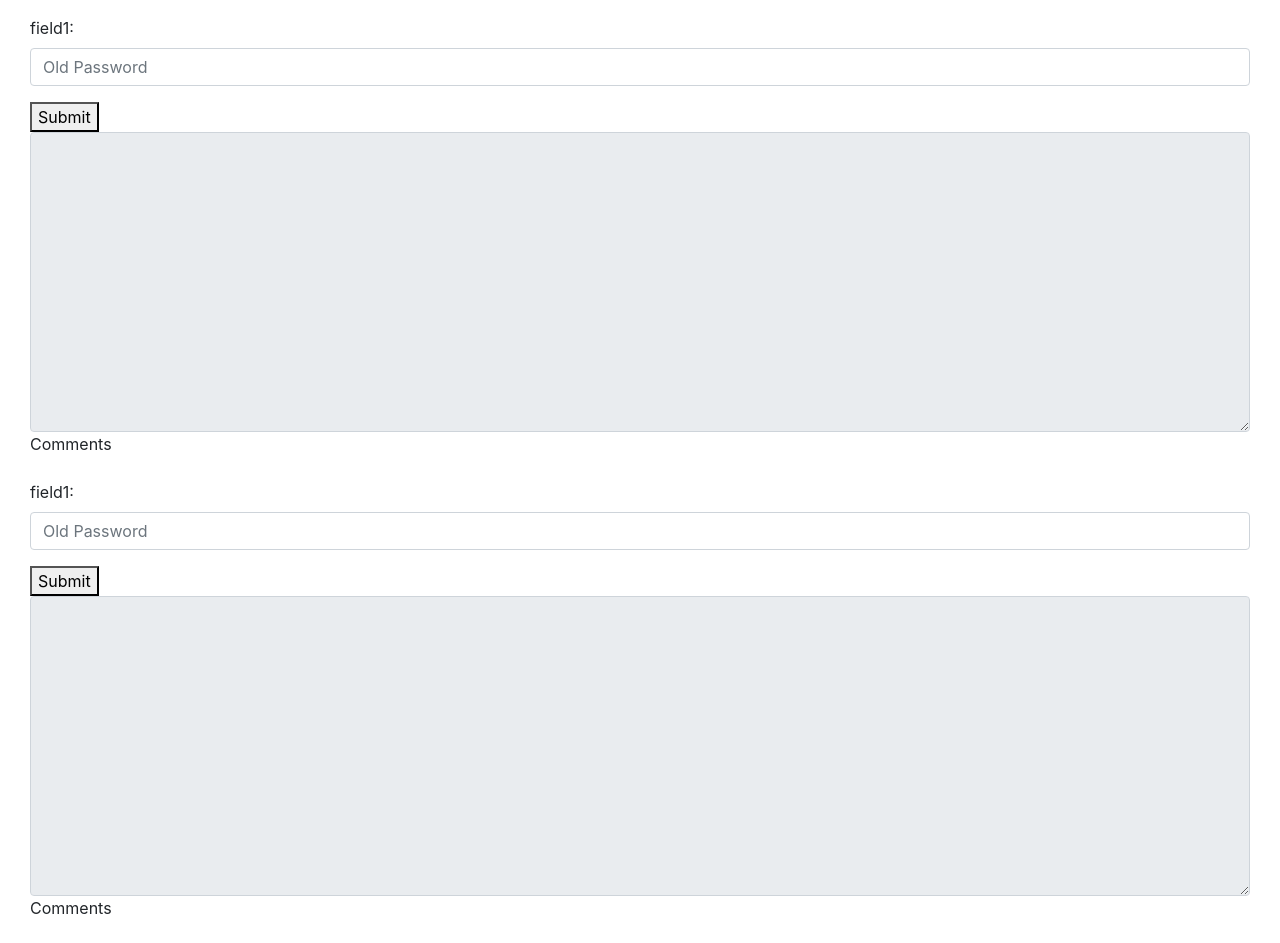
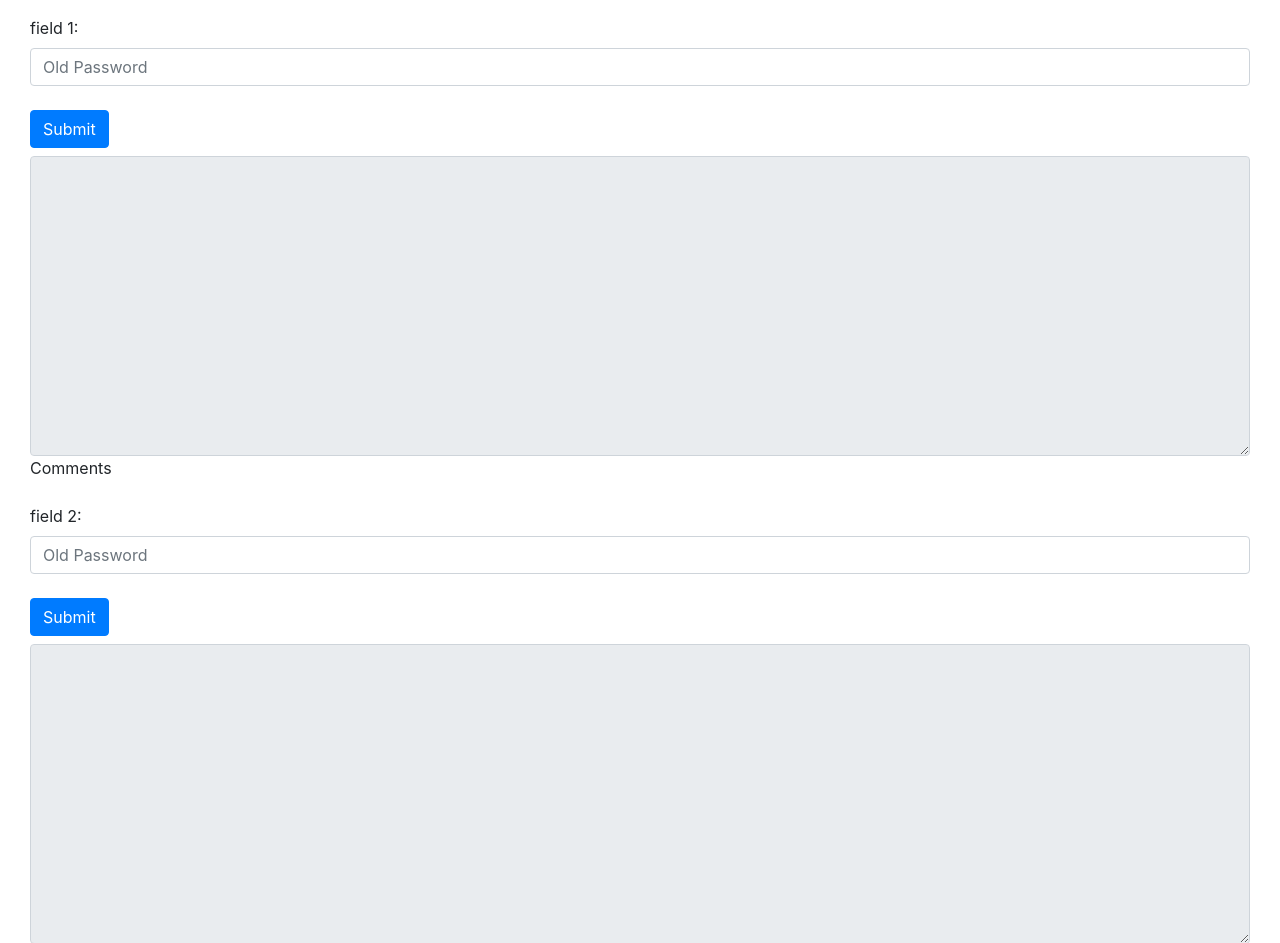
Before and after one commit to wutingting0829/myTFA, a Django app: page /fuzzy/userfuzzy/ in a window 1280 px wide. Shown: the part 56-999 px from the top of the page. Run offline with Django 3.2, Linux system fonts and the light colour scheme; a user stored in the database is signed in; data comes from the database, SQL or seed files in the repository; some libraries are stand-ins or nearby versions.

Commit message:
front-end modification

```diff
--- a/fuzzy/forms.py
+++ b/fuzzy/forms.py
@@ -3,11 +3,11 @@ from django import forms
 
 class FuzzyExtractorForm(forms.Form):
     old_password = forms.CharField(
-        label='field1', widget=forms.PasswordInput(
+        label='field 1', widget=forms.PasswordInput(
             attrs={'class': 'form-control mb-3 col-sm-12', 'placeholder': 'Old Password', 'id': 'form-oldpass'}))
 
 
 class FuzzyExtractorReproduceForm(forms.Form):
     helper = forms.CharField(
-        label='field1', widget=forms.PasswordInput(
+        label='field 2', widget=forms.PasswordInput(
             attrs={'class': 'form-control mb-3 col-sm-12', 'placeholder': 'Old Password', 'id': 'form-oldpass1111'}))
--- a/fuzzy/templates/temp.html
+++ b/fuzzy/templates/temp.html
@@ -16,7 +16,7 @@ Welcome to Blog
         <form id="my-form" class="col-sm-12" >
           {% csrf_token %}
           {{ form.as_p }}
-          <button type="submit">Submit</button>
+          <button type="submit" class="btn btn-primary my-2">Submit</button>
         </form>
       </div>
 
@@ -32,7 +32,7 @@ Welcome to Blog
         <form id="reProduceFornm" class="col-sm-12">
           {% csrf_token %}
           {{ reProduceFornm.as_p }}
-          <button type="submit">Submit</button>
+          <button type="submit" class="btn btn-primary my-2">Submit</button>
         </form>
       </div>
 
```
